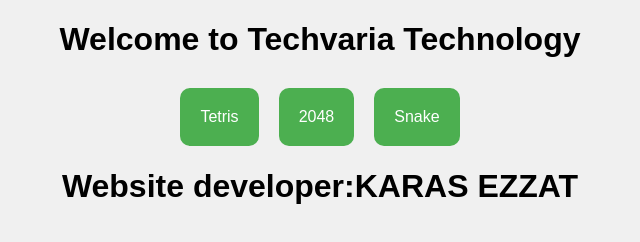
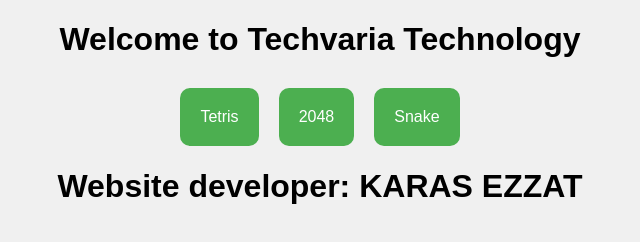
Before and after one commit to karas123-ai/techvaria-Company, a plain HTML site: page index.html/index.html in a window 1280 px wide. Shown: the full height of the page, 320-960 px from the left. Drawn offline with Linux system fonts and the light colour scheme.

Commit message:
Update index.html

```diff
--- a/index.html/index.html
+++ b/index.html/index.html
@@ -1,14 +1,14 @@
-
 <!DOCTYPE html>
 <html lang="ar">
 <head>
   <meta charset="UTF-8">
- <title>Feloputer website</title>
+  <title>Philopater Website</title>
   <meta name="viewport" content="width=device-width, initial-scale=1">
   <link rel="stylesheet" href="style.css">
 </head>
 <body>
   <h1>Welcome to Techvaria Technology</h1>
+
   <div class="game-grid">
     <div class="game" onclick="openGame('https://html5games.com/Game/Tetris/1190')">Tetris</div>
     <div class="game" onclick="openGame('https://html5games.com/Game/2048/1860')">2048</div>
@@ -20,7 +20,8 @@
     <iframe id="gameFrame" src="" frameborder="0" allowfullscreen></iframe>
   </div>
 
+  <h1>Website developer: KARAS EZZAT</h1>
+
   <script src="script.js"></script>
- <H1> Website developer:KARAS EZZAT </H1>
 </body>
 </html>
```
